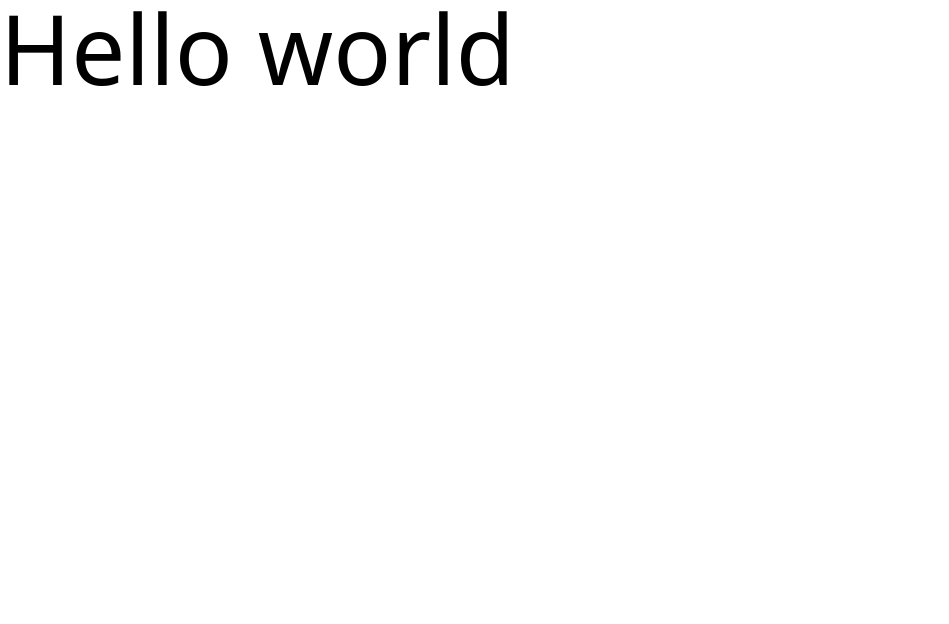
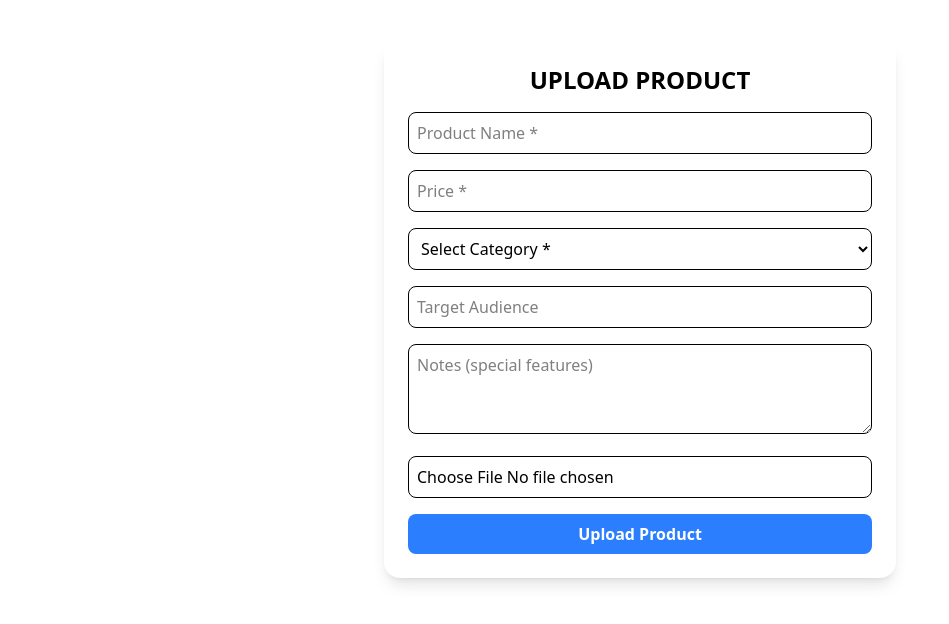
Before and after one commit to Hasnainkhan21/product-description, a React (Vite) app in the folder FrontEnd/: page / in a window 1280 px wide. Shown: the top 624 px of the page, without its empty margins (0-949 px from the left). Built offline with nearby package versions, Linux system fonts and the light colour scheme.

Commit message:
feat:add ProductUploadForm with image upload, validation and API submission

```diff
--- a/FrontEnd/src/App.jsx
+++ b/FrontEnd/src/App.jsx
@@ -1,13 +1,13 @@
 import { useState } from 'react'
 import './index.css'
-
+import ProductUpload from './components/productupload';
 function App() {
 
   return (
     <>
-    <h1 className='text-8xl'>Hello world</h1>
-    </>
-  )
+    <ProductUpload />
+   </>
+   )
 }
 
 export default App
--- /dev/null
+++ b/FrontEnd/src/components/productupload.jsx
@@ -0,0 +1,146 @@
+import React,{useState} from 'react'
+
+export default function ProductUpload() {
+
+  const [productName, setProductName] = useState("");
+  const [price, setPrice] = useState("");
+  const [category, setCategory] = useState("");
+  const [audience, setAudience] = useState("");
+  const [notes, setNotes] = useState("");
+  const [image, setImage] = useState(null);
+  const [preview, setPreview] = useState(null);
+
+  const handleImageChange = (e) => {
+    const file = e.target.files[0];
+    setImage(file);
+    setPreview(URL.createObjectURL(file)); // show preview
+  };
+
+  const handleSubmit = async (e) => {
+    e.preventDefault();
+
+    if (!productName || !price || !category || !image) {
+      alert("Please fill in all required fields!");
+      return;
+    }
+
+    const formData = new FormData();
+    formData.append("name", productName);
+    formData.append("price", price);
+    formData.append("category", category);
+    formData.append("audience", audience);
+    formData.append("notes", notes);
+    formData.append("image", image);
+
+    try {
+      const res = await fetch("http://localhost:5000/api/products", {
+        method: "POST",
+        body: formData,
+      });
+
+      if (res.ok) {
+        alert("✅ Product uploaded successfully!");
+        // reset form
+        setProductName("");
+        setPrice("");
+        setCategory("");
+        setAudience("");
+        setNotes("");
+        setImage(null);
+        setPreview(null);
+      } else {
+        alert("❌ Failed to upload product!");
+      }
+    } catch (err) {
+      console.error(err);
+      alert("❌ Error while uploading product!");
+    }
+  };
+
+
+  return (
+    <div>
+      <div className="max-w-lg mx-auto mt-10 bg-white shadow-lg rounded-2xl p-6">
+      <h2 className="text-2xl font-bold mb-4 text-center">UPLOAD PRODUCT</h2>
+       <form onSubmit={handleSubmit} className="space-y-4">
+      <input
+          type="text"
+          placeholder="Product Name *"
+          value={productName}
+          onChange={(e) => setProductName(e.target.value)}
+          className="w-full p-2 border rounded-lg focus:ring focus:ring-blue-300"
+          required
+        />
+
+        <input
+          type="number"
+          placeholder="Price *"
+          value={price}
+          onChange={(e) => setPrice(e.target.value)}
+          className="w-full p-2 border rounded-lg focus:ring focus:ring-blue-300"
+          required
+        />
+
+        <select
+          value={category}
+          onChange={(e) => setCategory(e.target.value)}
+          className="w-full p-2 border rounded-lg focus:ring focus:ring-blue-300"
+          required
+        >
+          <option value="">Select Category *</option>
+          <option value="fashion">Fashion</option>
+          <option value="electronics">Electronics</option>
+          <option value="beauty">Beauty</option>
+          <option value="home">Home & Living</option>
+          <option value="other">Other</option>
+        </select>
+
+         <input
+          type="text"
+          placeholder="Target Audience"
+          value={audience}
+          onChange={(e) => setAudience(e.target.value)}
+          className="w-full p-2 border rounded-lg focus:ring focus:ring-blue-300"
+        />
+
+        <textarea
+          placeholder="Notes (special features)"
+          value={notes}
+          onChange={(e) => setNotes(e.target.value)}
+          className="w-full p-2 border rounded-lg focus:ring focus:ring-blue-300"
+          rows="3"
+        />
+
+         <input
+          type="file"
+          accept="image/*"
+          onChange={handleImageChange}
+          className="w-full p-2 border rounded-lg"
+          required
+        />
+
+
+        {preview && (
+          <div className="mt-3 text-center">
+            <img
+              src={preview}
+              alt="Preview"
+              className="w-40 h-40 object-cover mx-auto rounded-lg border"
+            />
+          </div>
+        )}
+
+
+        <button
+          type="submit"
+          className="w-full bg-blue-500 hover:bg-blue-600 text-white font-semibold py-2 rounded-lg transition"
+        >
+          Upload Product
+        </button>
+
+        </form>
+      </div>
+
+    </div>
+  )
+}
```
